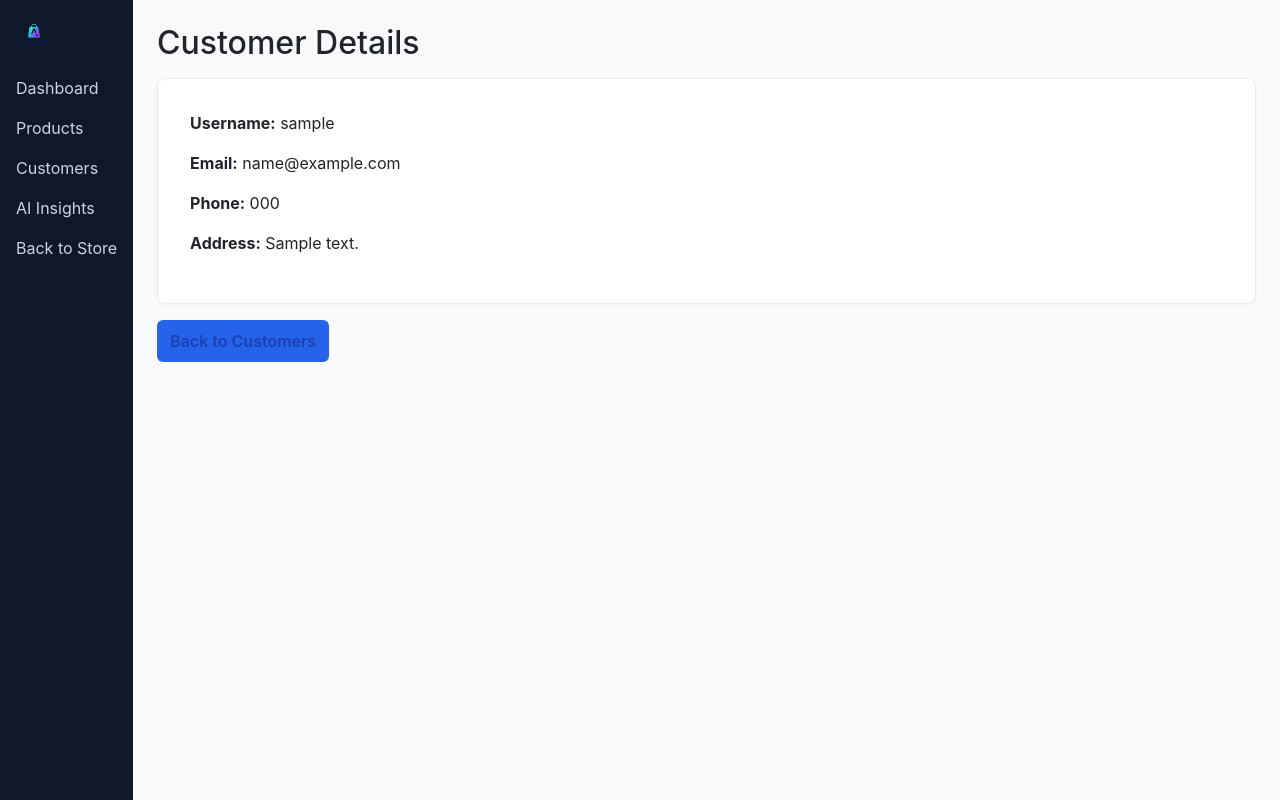
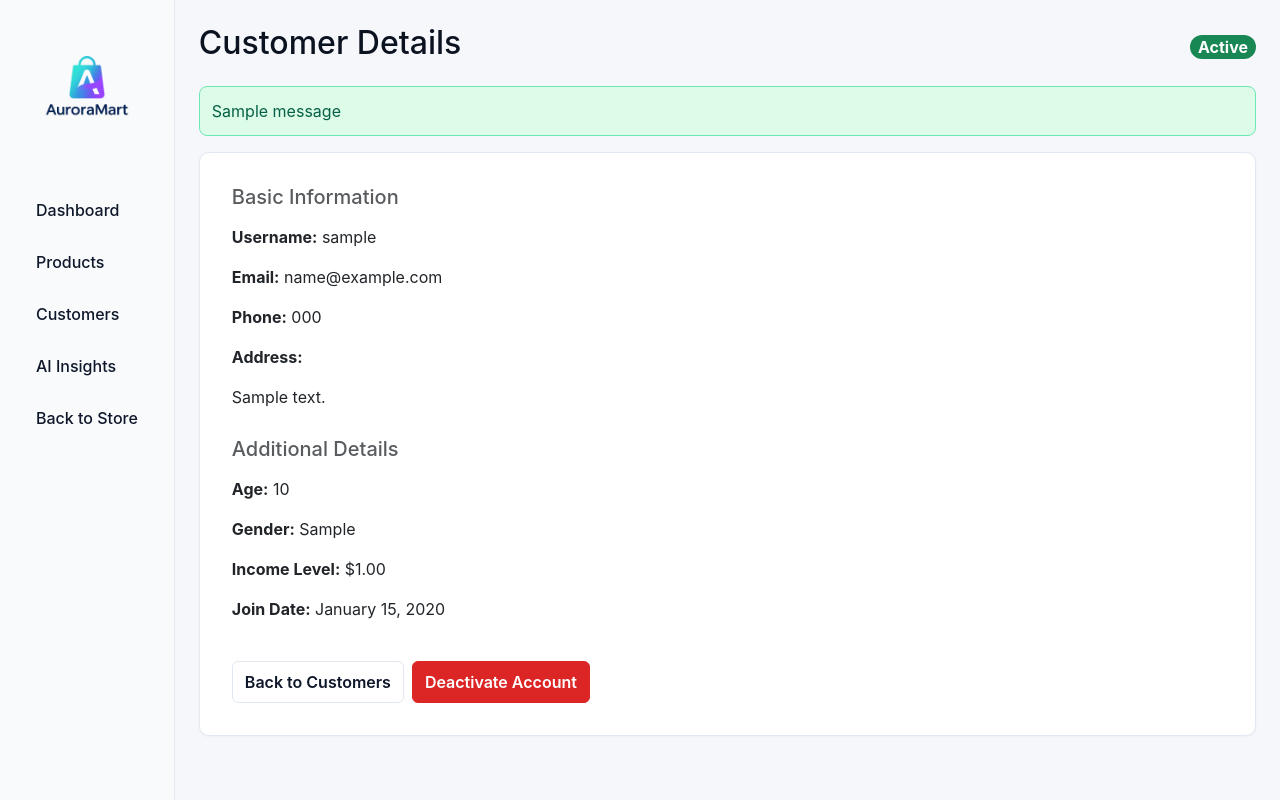
Before and after one commit to seanseethesean/AuroraMart, a Django app: page /adminpanel/customers/1/ in a window 1280 px wide. Run offline with Django 5.2, Linux system fonts and the light colour scheme; a user stored in the database is signed in; tables that the repository leaves empty hold one stand-in row (values such as "Sample post"); one stand-in notice (Sample message) is shown.

Commit message:
adminpanel customer finished

```diff
--- /dev/null
+++ b/auroramartproj/adminpanel/static/adminpanel/css/admin_theme.css
@@ -0,0 +1,125 @@
+/* Admin theme that matches storefront palette */
+:root {
+  --bg: #f6f7fb;
+  --fg: #f8fafc;  /* Lighter sidebar background */
+  --text: #0f172a; /* Darker text for better contrast */
+  --text-dark: #0b1220; /* Very dark text for maximum contrast */
+  --muted: #64748b; /* Slightly darker muted text for better contrast */
+  --card: #ffffff;
+  --accent: #2563eb;
+  --accent-2: #1e40af;
+  --ring: #e2e8f0;
+  --border: #e2e8f0;
+  --danger: #dc2626;
+  --sidebar-hover: rgba(37, 99, 235, 0.08); /* Light blue hover state */
+}
+
+/* Base overrides */
+body {
+  background: var(--bg);
+  color: var(--text-dark);
+  -webkit-font-smoothing: antialiased;
+}
+
+/* Sidebar specific */
+.sidebar-brand .brand-text {
+  color: var(--text-dark);
+  margin-top: 0.5rem;
+  font-size: 1.5rem;
+  font-weight: 700;
+}
+
+.sidebar a {
+  color: var(--text);
+  font-weight: 500;
+  transition: all 0.2s ease;
+}
+
+.sidebar a:hover {
+  background: var(--sidebar-hover);
+  color: var(--accent);
+}
+
+/* Buttons */
+.btn-accent {
+  background: var(--accent);
+  border-color: var(--accent);
+  color: #fff;
+}
+.btn-accent:hover {
+  background: var(--accent-2);
+  border-color: var(--accent-2);
+}
+.btn-outline {
+  background: transparent;
+  border: 1px solid var(--border);
+  color: var(--text);
+}
+.btn-outline:hover {
+  background: var(--ring);
+}
+.btn-danger {
+  background: var(--danger);
+  border-color: var(--danger);
+  color: #fff;
+}
+
+/* Cards */
+.card {
+  background: var(--card);
+  border: 1px solid var(--border);
+  border-radius: 10px;
+}
+
+/* Tables */
+.table th {
+  background: var(--bg);
+  color: var(--muted);
+  border-bottom: 1px solid var(--border);
+}
+.table td {
+  border-bottom: 1px solid var(--ring);
+}
+.table tbody tr:hover {
+  background: var(--ring);
+}
+
+/* Text colors */
+.text-muted {
+  color: var(--muted);
+}
+.text-accent {
+  color: var(--accent);
+}
+
+/* Badge colors */
+.badge {
+  padding: 4px 8px;
+  border-radius: 999px;
+  font-size: 12px;
+}
+.bg-success {
+  background: #059669;
+  color: #fff;
+}
+.bg-danger {
+  background: var(--danger);
+  color: #fff;
+}
+
+/* Alerts */
+.alert {
+  padding: 12px;
+  border-radius: 8px;
+  margin-bottom: 16px;
+}
+.alert-success {
+  background: #dcfce7;
+  color: #065f46;
+  border: 1px solid #6ee7b7;
+}
+.alert-danger {
+  background: #fee2e2;
+  color: #991b1b;
+  border: 1px solid #fca5a5;
+}
--- a/auroramartproj/adminpanel/templates/adminpanel/base_admin.html
+++ b/auroramartproj/adminpanel/templates/adminpanel/base_admin.html
@@ -6,34 +6,57 @@
   <meta name="viewport" content="width=device-width, initial-scale=1.0">
   <title>{% block title %}AuroraMart Admin{% endblock %}</title>
   <link href="https://cdn.jsdelivr.net/npm/bootstrap@5.3.3/dist/css/bootstrap.min.css" rel="stylesheet">
-    <link rel="stylesheet" href="{% static 'storefront/css/full_style.css' %}">
+  <link rel="stylesheet" href="{% static 'adminpanel/css/full_style.css' %}">
+  <link rel="stylesheet" href="{% static 'adminpanel/css/style.css' %}">
+  <link rel="stylesheet" href="{% static 'adminpanel/css/admin_theme.css' %}">
   <style>
-    body { background-color: #ffffff; }
     .navbar-brand { font-weight: 600; }
     .sidebar {
       min-height: 100vh;
-      background-color: #0f172a; /* keep dark sidebar */
-      color: #fff;
-      padding-top: 1rem;
+      background-color: #f8fafc;
+      border-right: 1px solid #e2e8f0;
+      padding-top: 2rem;
+    }
+    .sidebar-brand {
+      display: flex;
+      flex-direction: column;
+      align-items: center;
+      margin-bottom: 2rem;
+      padding: 0 1.5rem;
+    }
+    .brand-logo {
+      height: 110px;
+      margin-bottom: 0.75rem;
+    }
+    .brand-text {
+      font-size: 1.5rem;
+      font-weight: 700;
+      color: var(--accent);
+      text-align: center;
+      line-height: 1.2;
     }
     .sidebar a {
-      color: #cbd5e1;
+      color: var(--text);
       display: block;
-      padding: 0.5rem 1rem;
+      padding: 0.75rem 1.5rem;
       text-decoration: none;
+      font-weight: 500;
+      margin: 0.25rem 0.75rem;
+      border-radius: 0.5rem;
+      transition: all 0.2s;
     }
     .sidebar a:hover, .sidebar a.active {
-      background-color: #1e293b;
+      background-color: var(--accent);
       color: #fff;
+      transform: translateX(4px);
     }
-    .brand-logo { height: 36px; }
-    main { background: #f8f9fa; min-height: 100vh; }
+    main { background: var(--bg); min-height: 100vh; }
   </style>
 </head>
 <body>
   <div class="d-flex">
     <nav class="sidebar">
-      <div class="px-3 mb-3">
+      <div class="sidebar-brand">
         <img src="{% static 'storefront/images/Logo.png' %}" alt="AuroraMart" class="brand-logo">
       </div>
       <a href="{% url 'adminpanel:dashboard' %}">Dashboard</a>
--- a/auroramartproj/adminpanel/templates/adminpanel/customer_detail.html
+++ b/auroramartproj/adminpanel/templates/adminpanel/customer_detail.html
@@ -2,14 +2,51 @@
 {% block title %}Customer Detail | AuroraMart{% endblock %}
 
 {% block content %}
-<h2 class="mb-2">Customer Details</h2>
-<div class="card mt-3">
+<div class="d-flex justify-content-between align-items-center mb-3">
+  <h2>Customer Details</h2>
+  <span class="badge {% if customer.user.is_active %}bg-success{% else %}bg-danger{% endif %} fs-6">
+    {{ customer.user.is_active|yesno:"Active,Inactive" }}
+  </span>
+</div>
+
+{% if messages %}
+<div class="mb-3">
+  {% for message in messages %}
+    <div class="alert {% if message.tags == 'success' %}alert-success{% else %}alert-danger{% endif %}">
+      {{ message }}
+    </div>
+  {% endfor %}
+</div>
+{% endif %}
+
+<div class="card">
   <div class="card-body">
-    <p><strong>Username:</strong> {{ customer.user.username }}</p>
-    <p><strong>Email:</strong> {{ customer.user.email }}</p>
-    <p><strong>Phone:</strong> {{ customer.phone }}</p>
-    <p><strong>Address:</strong> {{ customer.address }}</p>
+    <div class="row mb-4">
+      <div class="col-md-6">
+        <h5 class="text-muted mb-3">Basic Information</h5>
+        <p><strong>Username:</strong> {{ customer.user.username }}</p>
+        <p><strong>Email:</strong> {{ customer.user.email }}</p>
+        <p><strong>Phone:</strong> {{ customer.phone|default:"-" }}</p>
+        <p><strong>Address:</strong> {{ customer.address|default:"-"|linebreaks }}</p>
+      </div>
+      <div class="col-md-6">
+        <h5 class="text-muted mb-3">Additional Details</h5>
+        <p><strong>Age:</strong> {{ customer.age|default:"-" }}</p>
+        <p><strong>Gender:</strong> {{ customer.gender|default:"-" }}</p>
+        <p><strong>Income Level:</strong> ${{ customer.income|default:"-" }}</p>
+        <p><strong>Join Date:</strong> {{ customer.join_date|date:"F j, Y" }}</p>
+      </div>
+    </div>
+
+    <div class="d-flex gap-2">
+      <a href="{% url 'adminpanel:customer_list' %}" class="btn btn-outline">Back to Customers</a>
+      <form method="POST" action="{% url 'adminpanel:toggle_customer' customer.id %}" class="d-inline">
+        {% csrf_token %}
+        <button type="submit" class="btn {% if customer.user.is_active %}btn-danger{% else %}btn-accent{% endif %}">
+          {{ customer.user.is_active|yesno:"Deactivate Account,Activate Account" }}
+        </button>
+      </form>
+    </div>
   </div>
 </div>
-<a href="{% url 'adminpanel:customer_list' %}" class="btn btn-accent mt-3">Back to Customers</a>
 {% endblock %}
--- a/auroramartproj/adminpanel/urls.py
+++ b/auroramartproj/adminpanel/urls.py
@@ -12,4 +12,5 @@ urlpatterns = [
     path('products/<int:pk>/delete/', views.delete_product, name='delete_product'),
     path('customers/', views.customer_list, name='customer_list'),
     path('customers/<int:pk>/', views.customer_detail, name='customer_detail'),
+    path('customers/<int:pk>/toggle/', views.toggle_customer, name='toggle_customer'),
 ]
--- a/auroramartproj/adminpanel/views.py
+++ b/auroramartproj/adminpanel/views.py
@@ -68,11 +68,15 @@ def add_product(request):
         form = ProductForm(request.POST, request.FILES)
         if form.is_valid():
             form.save()
-            messages.success(request, "Product added")
+            messages.success(request, "Product added successfully")
             return redirect("adminpanel:product_list")
     else:
         form = ProductForm()
-    return render(request, "adminpanel/product_edit.html", {"form": form, "title": "Add Product"})
+    return render(request, "adminpanel/product_edit.html", {
+        "form": form,
+        "title": "Add Product",
+        "show_messages": False  # Don't show messages on form page
+    })
 
 
 @staff_member_required
@@ -82,19 +86,25 @@ def edit_product(request, pk):
         form = ProductForm(request.POST, request.FILES, instance=product)
         if form.is_valid():
             form.save()
-            messages.success(request, "Product updated")
+            messages.success(request, "Product updated successfully")
             return redirect("adminpanel:product_list")
     else:
         form = ProductForm(instance=product)
-    return render(request, "adminpanel/product_edit.html", {"form": form, "title": "Edit Product", "product": product})
+    return render(request, "adminpanel/product_edit.html", {
+        "form": form,
+        "title": "Edit Product",
+        "product": product,
+        "show_messages": False  # Don't show messages on form page
+    })
 
 
 @staff_member_required
 def delete_product(request, pk):
     product = get_object_or_404(Product, pk=pk)
     if request.method == "POST":
+        name = product.name  # Store name before deletion
         product.delete()
-        messages.success(request, "Product deleted")
+        messages.success(request, f"Product '{name}' deleted successfully")
         return redirect("adminpanel:product_list")
     return render(request, "adminpanel/product_confirm_delete.html", {"product": product})
 
@@ -109,3 +119,22 @@ def customer_list(request):
 def customer_detail(request, pk):
     customer = get_object_or_404(Customer, pk=pk)
     return render(request, "adminpanel/customer_detail.html", {"customer": customer})
+
+
+@staff_member_required
+def toggle_customer(request, pk):
+    if request.method != "POST":
+        return redirect("adminpanel:customer_list")
+
+    customer = get_object_or_404(Customer, pk=pk)
+    customer.user.is_active = not customer.user.is_active
+    customer.user.save()
+
+    action = "activated" if customer.user.is_active else "deactivated"
+    messages.success(request, f"Customer account {action} successfully.")
+
+    # Redirect back to the page that made the request
+    redirect_to = request.META.get('HTTP_REFERER')
+    if redirect_to and redirect_to.endswith(str(pk)):
+        return redirect("adminpanel:customer_detail", pk=pk)
+    return redirect("adminpanel:customer_list")
```
Also changed, not shown: auroramartproj/adminpanel/templates/adminpanel/customer_list.html (+37 -6 lines), auroramartproj/adminpanel/templates/adminpanel/product_list.html (+16 -2 lines), auroramartproj/adminpanel/static/adminpanel/css/full_style.css (line endings or trailing spaces), auroramartproj/adminpanel/static/adminpanel/css/style.css (line endings or trailing spaces), auroramartproj/media/products/Screenshot_2025-10-24_at_14.51.10.png (added), auroramartproj/media/products/Screenshot_2025-10-24_at_14_O4z9HbZ.51.10.png (added), auroramartproj/media/products/folder_icon_Background_Removed.png (added), auroramartproj/media/products/folder_icon_Background_Removed_Ei9xLPc.png (added).
